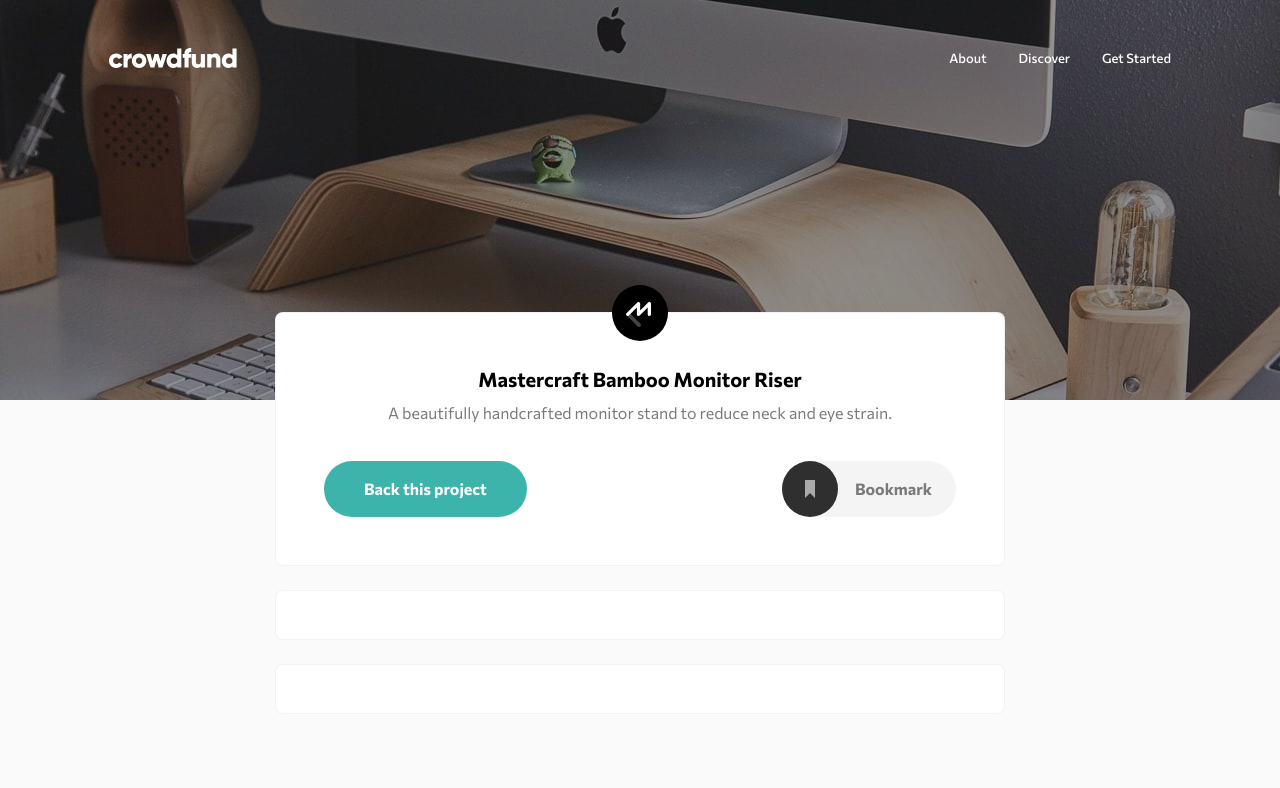
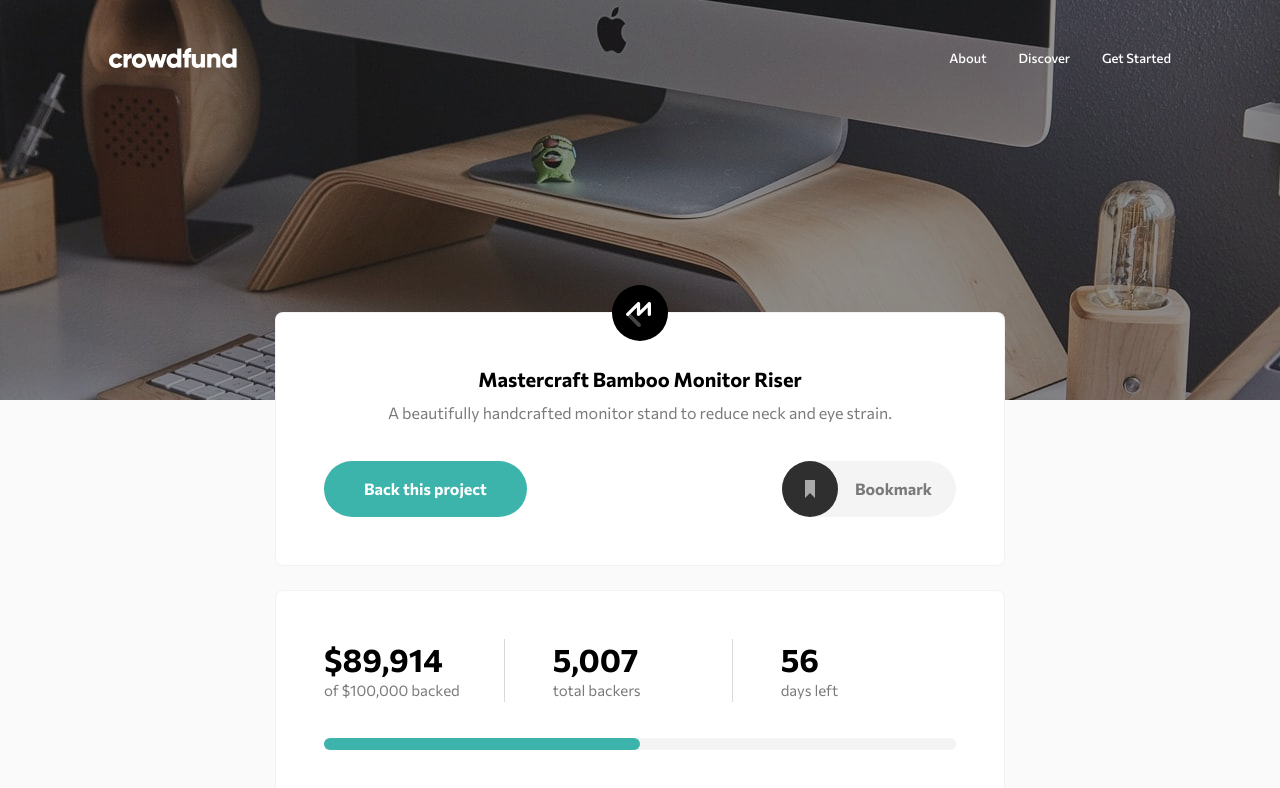
Before and after one commit to NDK1195/crowdfunding-product-page, a React (Vite) app: page / in a window 1280 px wide. Shown: the top 788 px of the page. Built offline with nearby package versions, Linux system fonts and the light colour scheme.

Commit message:
add one box

```diff
--- a/src/App.jsx
+++ b/src/App.jsx
@@ -60,7 +60,39 @@ function App() {
             </div>
           </div>
         </Box>
-        <Box></Box>
+        <Box>
+          <div className="mb-8 mt-8 flex flex-col items-center lg:mb-9 lg:mt-12 lg:flex-row">
+            <div className="mb-6 text-center lg:mb-0 lg:mr-11 lg:text-left">
+              <h3 className="mb-2 text-[32px] font-bold leading-none text-black">
+                $89,914
+              </h3>
+              <p className="text-sm leading-none text-dark-gray lg:text-[15px]">
+                of $100,000 backed
+              </p>
+            </div>
+            <div className="mb-6 h-[1px] w-20 bg-black bg-opacity-15 lg:mb-0 lg:mr-12 lg:h-[63px] lg:w-[1px]"></div>
+            <div className="mb-6 text-center lg:mb-0 lg:mr-[91px] lg:text-left">
+              <h3 className="mb-2 text-[32px] font-bold leading-none text-black">
+                5,007
+              </h3>
+              <p className="text-sm leading-none text-dark-gray lg:text-[15px]">
+                total backers
+              </p>
+            </div>
+            <div className="mb-6 h-[1px] w-20 bg-black bg-opacity-15 lg:mb-0 lg:mr-12 lg:h-[63px] lg:w-[1px]"></div>
+            <div className="mb-6 text-center lg:mb-0 lg:mr-11 lg:text-left">
+              <h3 className="mb-2 text-[32px] font-bold leading-none text-black">
+                56
+              </h3>
+              <p className="text-sm leading-none text-dark-gray lg:text-[15px]">
+                days left
+              </p>
+            </div>
+          </div>
+          <div className="relative h-3 w-full rounded-[33.5px] bg-[#2f2f2f] bg-opacity-5">
+            <div className="absolute h-full w-1/2 rounded-[33.5px] bg-moderate-cyan"></div>
+          </div>
+        </Box>
         <Box></Box>
       </section>
       {/* main */}
```
